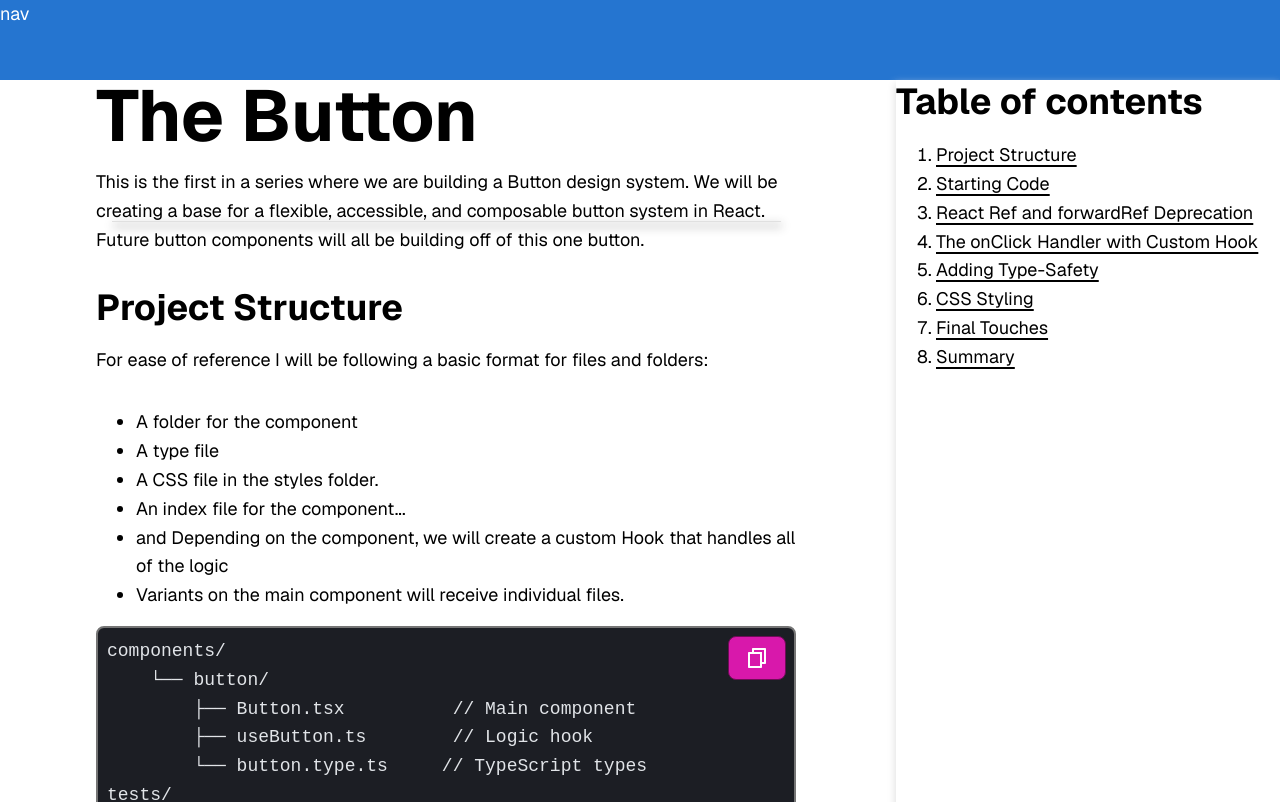
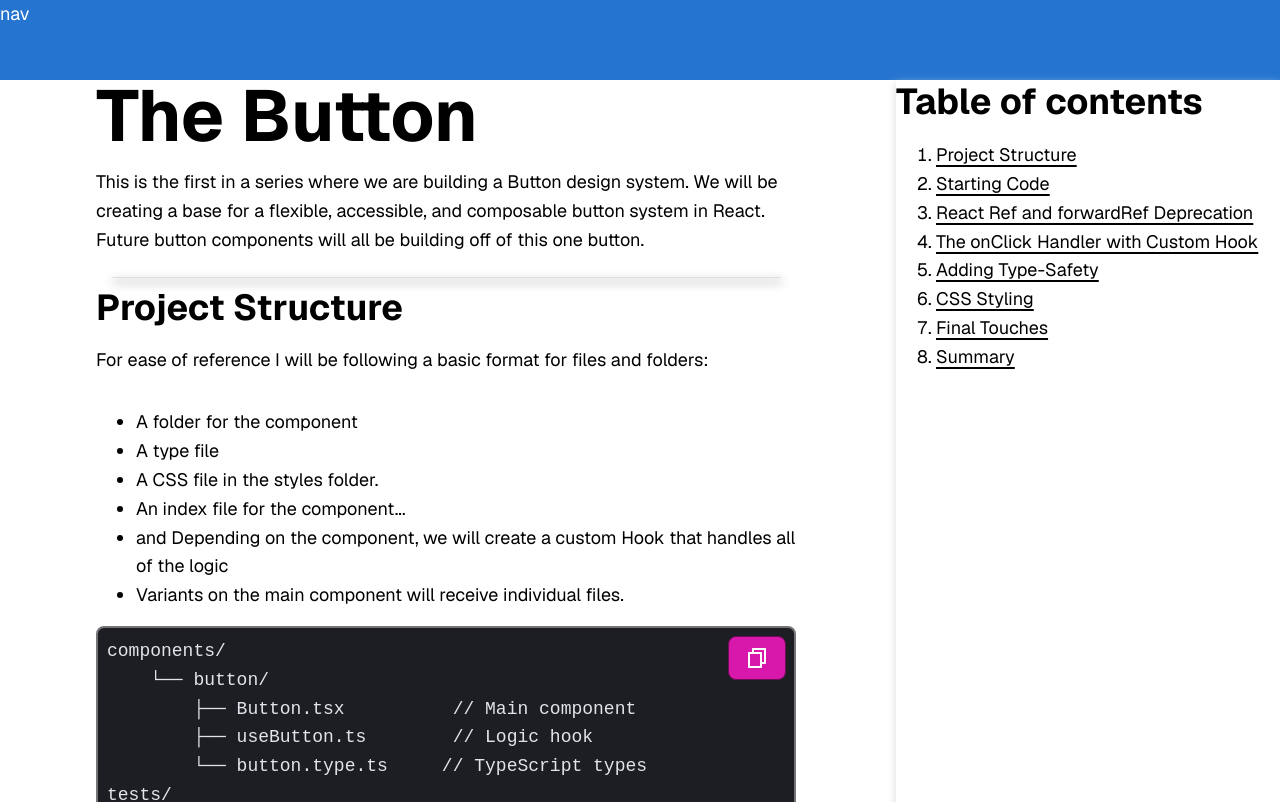
Before and after one commit to codercarl1243/react_components_system, a Next.js app: page /blog/design-system/buttons/base in a window 1280 px wide. Shown: the top 802 px of the page. Built offline with nearby package versions, Linux system fonts and the light colour scheme.

Commit message:
UPDATE post dividers should account for new Flow class

```diff
--- a/app/styles/components/post/post.section.css
+++ b/app/styles/components/post/post.section.css
@@ -5,7 +5,7 @@
 .post-section::after {
     content: '';
     position: absolute;
-    bottom: calc(var(--spacing) * 8);
+    bottom: calc(var(--spacing) * -6);
     height: 1px;
     width: min(80ch, 75%);
     left: 0;
```
